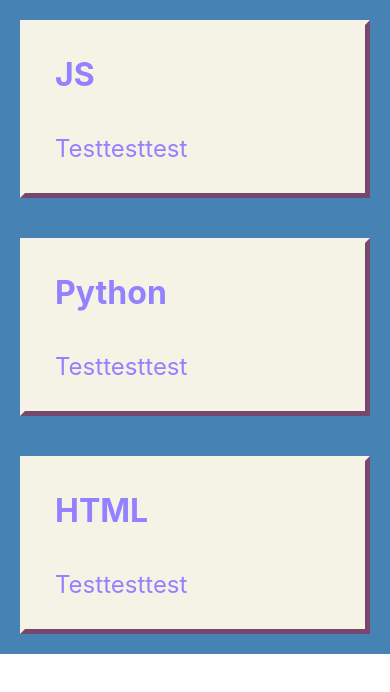
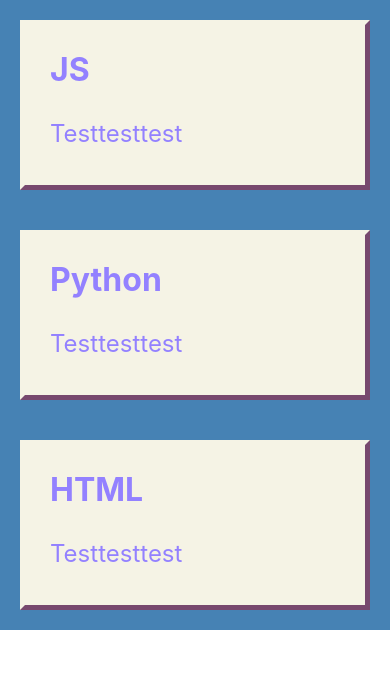
Before and after one commit to reemhd/DevCards-Frontend, a React Native app: screen / in a window 390 px wide. Shown: the top 692 px of the page. Built offline with nearby package versions, Linux system fonts and the light colour scheme.

Commit message:
small updates to card deck height

```diff
--- a/components/Decks.jsx
+++ b/components/Decks.jsx
@@ -39,17 +39,18 @@
     display: "flex",
     flexDirection: "column",
     backgroundColor: "#4682B4",
+    justifyContent: "center",
   },
   name: {
     fontWeight: "bold",
     fontSize: 32,
-    padding: 10,
+    padding: 5,
     margin: 10,
     color: "#9381FF",
   },
   description: {
     fontSize: 24,
-    padding: 10,
+    padding: 5,
     margin: 10,
     color: "#9381FF",
   },
@@ -63,6 +64,7 @@
     backgroundColor: "#F5F3E5",
     padding: 10,
     margin: 20,
+    height: 170,
   },
 });
 
```
